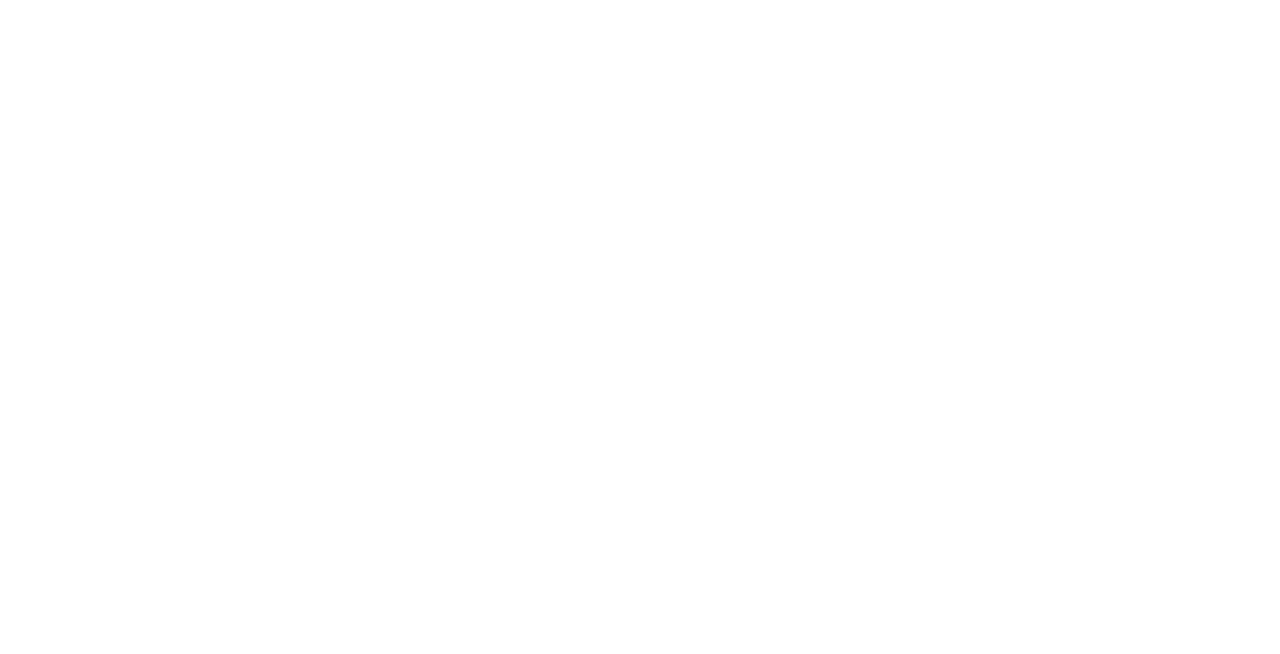
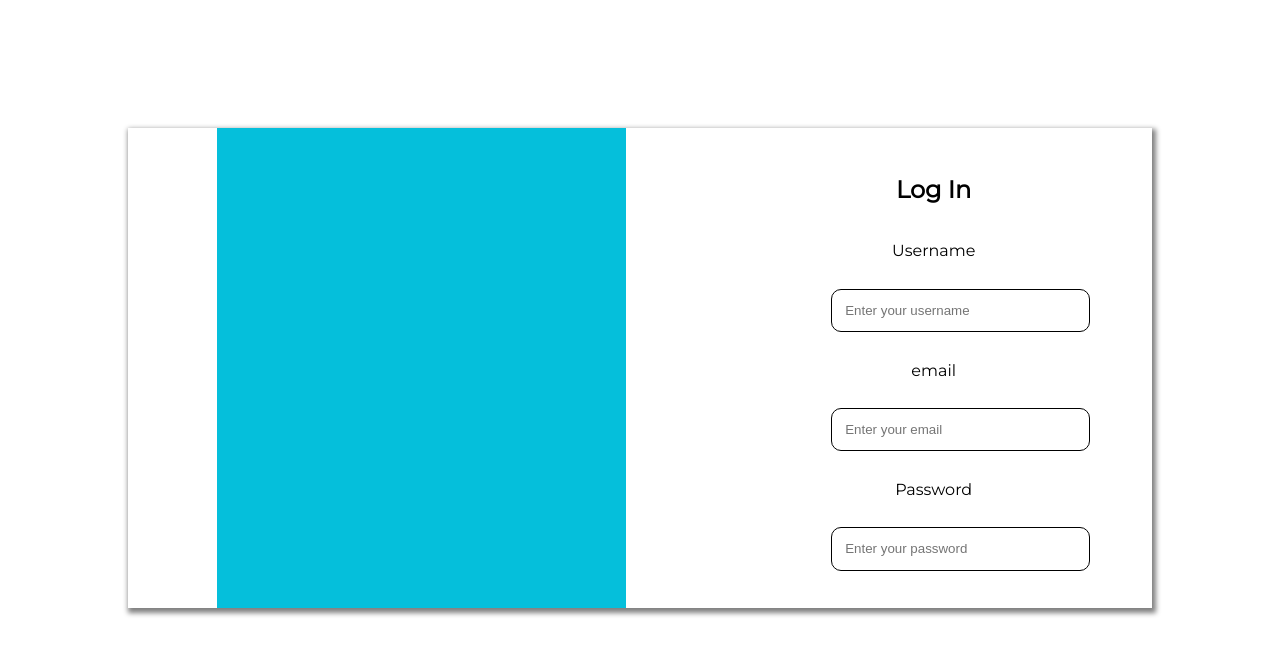
Before and after one commit to Exothermic6/Infinite_Knowledge, a plain HTML site: page log-in.html in a window 1280 px wide. Drawn offline with Linux system fonts and the light colour scheme.

Commit message:
created the login page

```diff
--- /dev/null
+++ b/css/pages/Login/_login.scss
@@ -0,0 +1,33 @@
+@use "../../utilities/mixins" as *;
+@use "../../utilities/variables" as*;
+
+
+
+.login{
+    &__container{
+        margin-top: 8em;
+        box-shadow: 2px 3px 5px 2px grey;
+        @include flex(space-around,center);
+        &__left{
+            width: 40%;
+            height: 60vh;
+            background-color: $sky-blue;
+        }
+        &__form{
+            text-align: center;
+            h2{
+                margin: 1.5em;
+            }
+            form{
+                p{
+                    padding: 0.1em;
+                }
+                input{
+                    border: 1px solid black;
+                    padding: 1em;
+                }
+
+            }
+        }
+    }
+}
--- a/css/style.scss
+++ b/css/style.scss
@@ -11,3 +11,4 @@
 @use "./pages/AboutUs/about-us";
 @use "./pages/Home/testimonials";
 @use "./pages/Shop/shop";
+@use "./pages/Login/login";
--- a/log-in.html
+++ b/log-in.html
@@ -11,6 +11,26 @@
     <title>This is the log in page</title>
 </head>
 <body>
+    <section class="login">
+        <div class="container">
+            <div class="login__container">
+                <div class="login__container__left">
+
+                </div>
+                <div class="login__container__form">
+                    <h2>Log In</h2>
+                    <form action="">
+                        <p>Username</p>
+                        <input type="text" placeholder="Enter your username">
+                        <p>email</p>
+                        <input type="email" placeholder="Enter your email">
+                        <p>Password</p>
+                        <input type="password" placeholder="Enter your password">
+                    </form>
+                </div>
+            </div>
+        </div>
+    </section>
 
 </body>
 </html>
```
Also changed, not shown: css/style.css, images/login.webp (added), inspiration/0436b98309bf07065a2a2da8ad7e1335.png (added).
